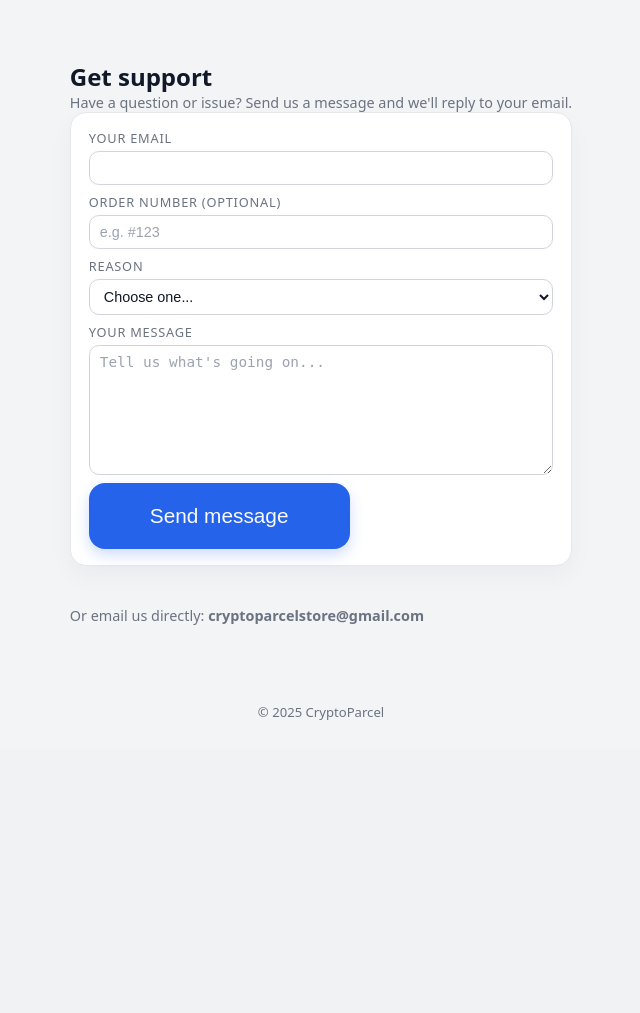
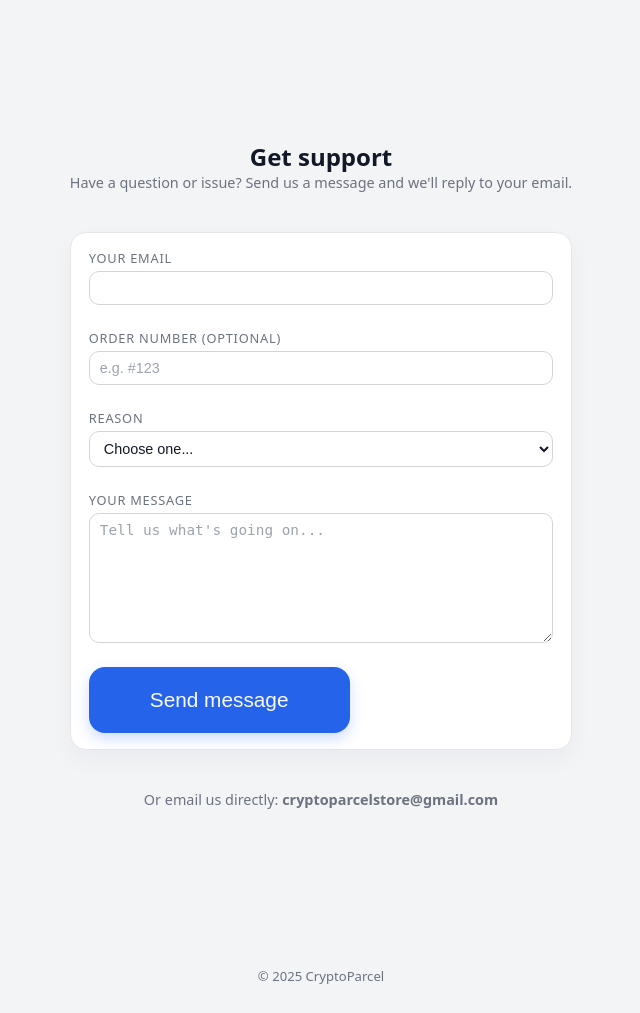
Before and after one commit to cryptoparcel/cryptoparcel_finish, a Flask app: page /support in a window 1280 px wide. Shown: the part 92-1105 px from the top of the page, without its empty margins (319-959 px from the left). Before the commit the page ends 812 px from the top, so only its background shows below. Run offline with Flask 3, Linux system fonts and the light colour scheme.

Commit message:
Update styles.css

```diff
--- a/static/styles.css
+++ b/static/styles.css
@@ -1196,3 +1196,19 @@ textarea:focus {
         align-self: flex-end;
     }
 }
+.support-clean {
+    max-width: 800px;
+    margin: 0 auto;
+    padding: 80px 20px;
+    text-align: center;
+}
+
+.support-clean .form {
+    text-align: left;
+    max-width: 600px;
+    margin: 40px auto 0;
+}
+
+.support-clean .field {
+    margin-bottom: 24px;
+}
```
